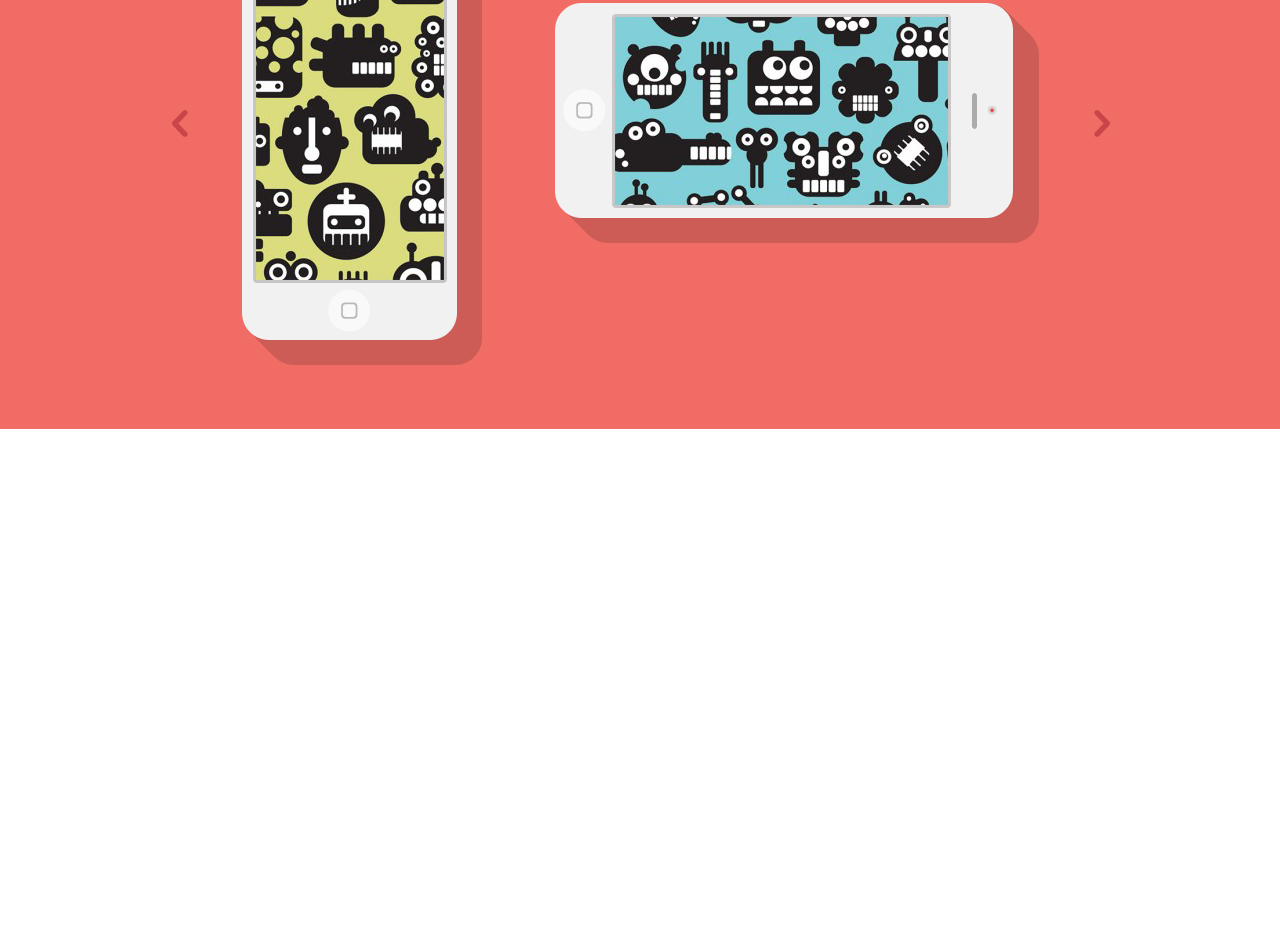
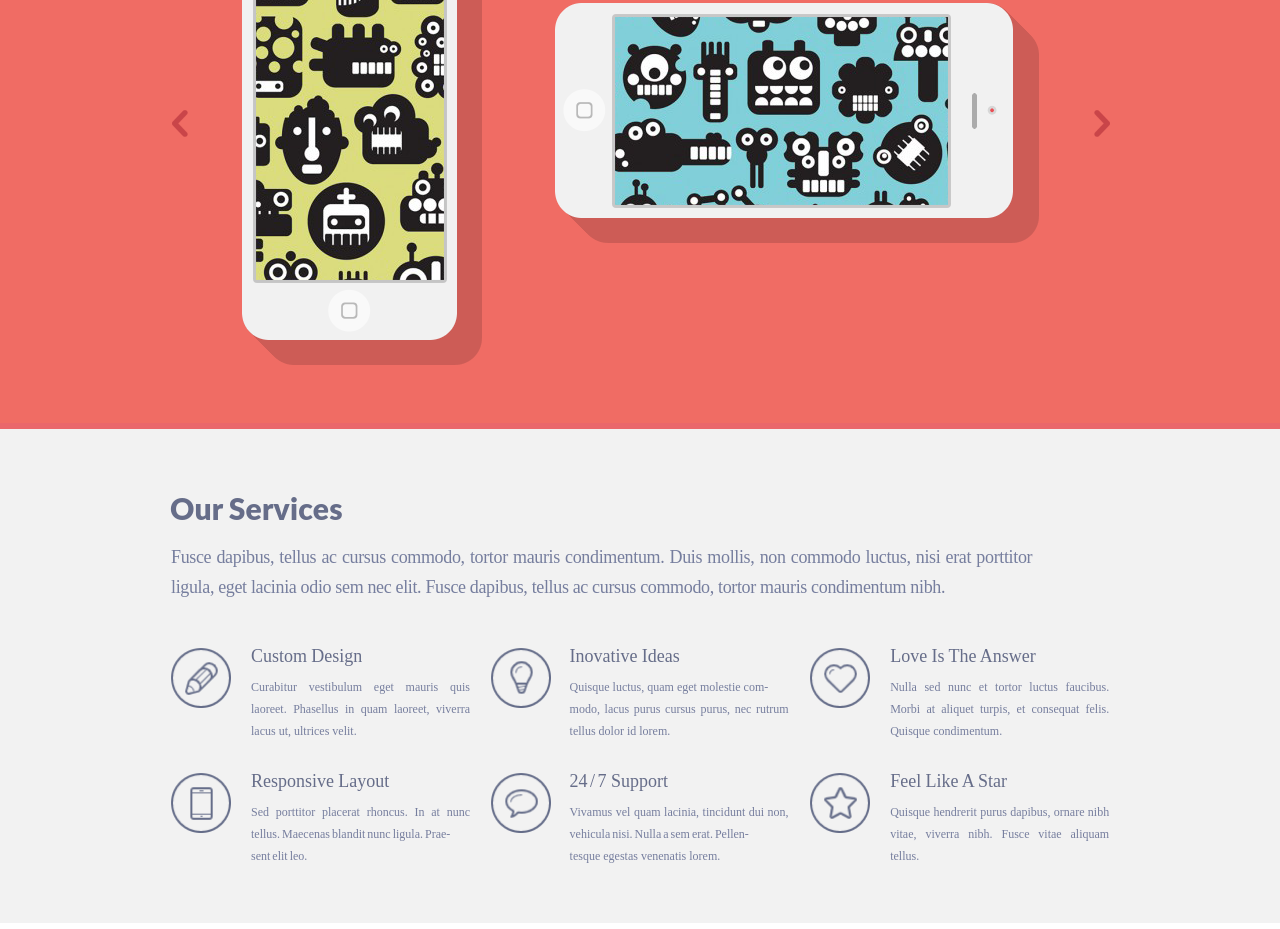
Before and after one commit to egoreq294/singolo, a plain HTML site: page singolo1.html in a window 1280 px wide. Shown: the part 266-1195 px from the top of the page. Before the commit the page ends 800 px from the top, so only its background shows below. Drawn offline with nearby package versions, Linux system fonts and the light colour scheme; a web font is replaced by a local one.

Commit message:
feat: add services

```diff
--- a/singolo1.css
+++ b/singolo1.css
@@ -10,12 +10,25 @@
     font-family: "Lato Medium";
     src: url(./assets/fonts/Lato-Medium.ttf);
 }
+@font-face{
+    font-family: "Lato Light";
+    src: url(./assets/fonts/Lato-Light.ttf);
+}
+@font-face{
+    font-family: "Lato Thin";
+    src: url(./assets/fonts/Lato-Thin.ttf);
+}
+@font-face{
+    font-family: "Lato Hairline";
+    src: url(./assets/fonts/Lato-Hairline.ttf);
+}
+
 .header{
     background-color: #2d303a;
     height: 95px;
     position: relative;
 }
-.last_line{
+.last_line_header{
     height: 6px;
     width: 100%;
     position: absolute;
@@ -83,12 +96,13 @@
 .slider{
     background-color: #f06c64;
     height: 600px;
+    position: relative;
 }
 .slider_content{
     width: 1020px;
     height: 600px;
     margin: auto;
-    background-color: b#f06c64;
+    background-color: #f06c64;
 }
 .left_arrow{
     height: 27px;
@@ -128,3 +142,113 @@
     margin-top: 174px;
     margin-left: 73px;
 }
+.last_line_slider{
+    height: 6px;
+    width: 100%;
+    position: absolute;
+    bottom: 0px;
+    left:0px;
+    background-color:#ea676b;
+}
+.services{
+    background-color: #f2f2f2;
+    height: 500px;
+    position: relative;
+}
+.services_content{
+    width: 1020px;
+    height: 500px;
+    margin: auto;
+    background-color: #f2f2f2;
+}
+.services_content_text{
+    width: 100%;
+    height: 218px;
+}
+.services_content_list{
+    display: flex;
+    padding: 0 40px;
+    justify-content: space-between;
+    flex-wrap: wrap;
+    height: 250px;
+
+}
+.services_content_logo{
+    padding-top: 70px;
+    padding-left: 40px;
+    font-size: 30px;
+    line-height: 18px;
+    color: #666d89;
+    font-family: "Lato Black";
+    text-align: left;
+    word-spacing: -1.5px;
+    letter-spacing: 0.25px;
+
+}
+.services_content_logo_text_1{
+    padding-top: 25px;
+    padding-left: 41px;
+    font-size: 18px;
+    line-height: 30px;
+    color: #767e9e;
+    font-family: "Lato Regular";
+    text-align: left;
+    letter-spacing: -0.35px;
+    word-spacing: 1.05px;
+}
+.services_content_logo_text_2{
+    font-size: 18px;
+    padding-left: 41px;
+    line-height: 30px;
+    color: #767e9e;
+    font-family: "Lato Regular";
+    text-align: left;
+    letter-spacing: -0.35px;
+}
+
+.services_content_list_elem{
+    width: 32%;
+    height: 90px;
+    display: flex;
+}
+.services_content_list_elem img{
+    height: 62px;
+}
+.services_content_list_text h2{
+    padding-left: 18px;
+    height: 14px;
+    font-size: 18px;
+    line-height: 18px;
+    color: #666d89;
+    font-family: "Lato Bold";
+    word-spacing: -0.2px;
+}
+.services_content_list_text p{
+    padding-left: 18px;
+    padding-top: 15px;
+    width: 219px;
+    height: 128px;
+    font-size: 12px;
+    line-height: 22px;
+    color: #767e9e;
+    font-family: "Lato Regular";
+    text-align: justify;
+}
+.fix1{}
+.fix2{
+    word-spacing: -1px;
+}
+.fix3{
+    word-spacing: -1px;
+}
+.fix4{
+    word-spacing: -2px;
+}
+.last_line_services{
+    height: 6px;
+    width: 100%;
+    position: absolute;
+    bottom: 0px;
+    left:0px;
+    background-color:#ffffff;
+}
--- a/singolo1.html
+++ b/singolo1.html
@@ -20,7 +20,7 @@
                 <li class='header-list_element'>about</li>
                 <li class='header-list_element'>contact</li>
             </ul>
-            <div class="last_line"></div>
+            <div class="last_line_header"></div>
 
         </div>
     </header>
@@ -38,6 +38,67 @@
             <div class="horizontal_phone">
                 <img src="assets/images/iPhone Horizontal.png" alt="" class="vertical_phone_image">
             </div>
+            <div class="last_line_slider"></div>
+        </div>
+    </div>
+    <div class="services">
+        <div class="services_content">
+            <div class="services_content_text">
+                <h1 class="services_content_logo">Our Services</h1>
+                <p class="services_content_logo_text_1">
+                    Fusce dapibus, tellus ac cursus commodo, tortor mauris condimentum. Duis mollis,
+                    non commodo luctus, nisi erat porttitor
+                </p>
+                <p class="services_content_logo_text_2">
+                    ligula, eget lacinia odio sem nec elit.
+                    Fusce dapibus, tellus ac cursus commodo, tortor mauris condimentum nibh.
+                </p>
+            </div>
+            <div class="services_content_list">
+                <div class="services_content_list_elem">
+                    <img src="assets/images/Ellipse.png" alt="">
+                    <div class="services_content_list_text">
+                        <h2>Custom Design</h2>
+                        <p>Curabitur vestibulum eget mauris quis laoreet. Phasellus in quam laoreet, viverra lacus ut, ultrices velit.</p>
+                    </div>
+                </div>
+                <div class="services_content_list_elem">
+                    <img src="assets/images/bulb.png" alt="">
+                    <div class="services_content_list_text">
+                        <h2>Inovative Ideas</h2>
+                        <p> <span class="fix1"> Quisque luctus, quam eget molestie com-</span><br>modo, lacus purus cursus purus, nec rutrum tellus dolor id lorem.</p>
+                    </div>
+                </div>
+                <div class="services_content_list_elem">
+                    <img src="assets/images/heart.png" alt="">
+                    <div class="services_content_list_text">
+                        <h2>Love Is The Answer</h2>
+                        <p>Nulla sed nunc et tortor luctus faucibus. Morbi at aliquet turpis, et consequat felis. Quisque condimentum.</p>
+                    </div>
+                </div>
+                <div class="services_content_list_elem">
+                    <img src="assets/images/phone.png" alt="">
+                    <div class="services_content_list_text">
+                        <h2>Responsive Layout</h2>
+                        <p>Sed porttitor placerat rhoncus. In at nunc <span class="fix2">tellus. Maecenas blandit nunc ligula. Prae-<br>sent elit leo.</p>
+                    </div>
+                </div>
+                <div class="services_content_list_elem">
+                    <img src="assets/images/bubble.png" alt="">
+                    <div class="services_content_list_text">
+                        <h2>24<span class="fix4"> / </span>7 Support</h2>
+                        <p>Vivamus vel quam lacinia, tincidunt dui <span class="fix3">non, vehicula nisi. Nulla a sem erat. Pellen-</span><br>tesque egestas venenatis lorem.</p>
+                    </div>
+                </div>
+                <div class="services_content_list_elem">
+                    <img src="assets/images/star.png" alt="">
+                    <div class="services_content_list_text">
+                        <h2>Feel Like A Star</h2>
+                        <p>Quisque hendrerit purus dapibus, ornare nibh vitae, viverra nibh. Fusce vitae aliquam tellus.</p>
+                    </div>
+                </div>
+            </div>
+            <div class="last_line_services"></div>
         </div>
     </div>
 
```
Also changed, not shown: assets/images/Ellipse.png (added), assets/images/bubble.png (added), assets/images/bulb.png (added), assets/images/heart.png (added), assets/images/phone.png (added), assets/images/star.png (added).
